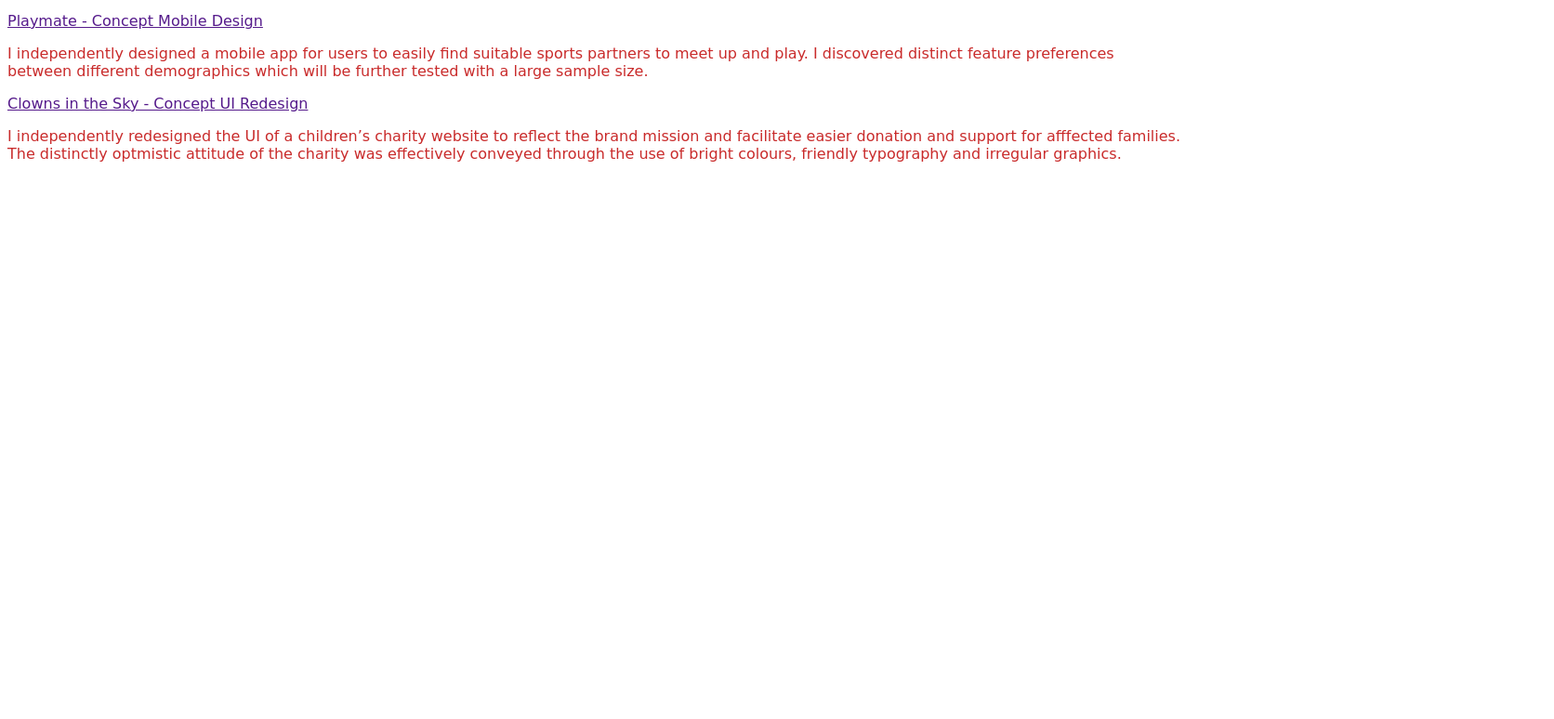
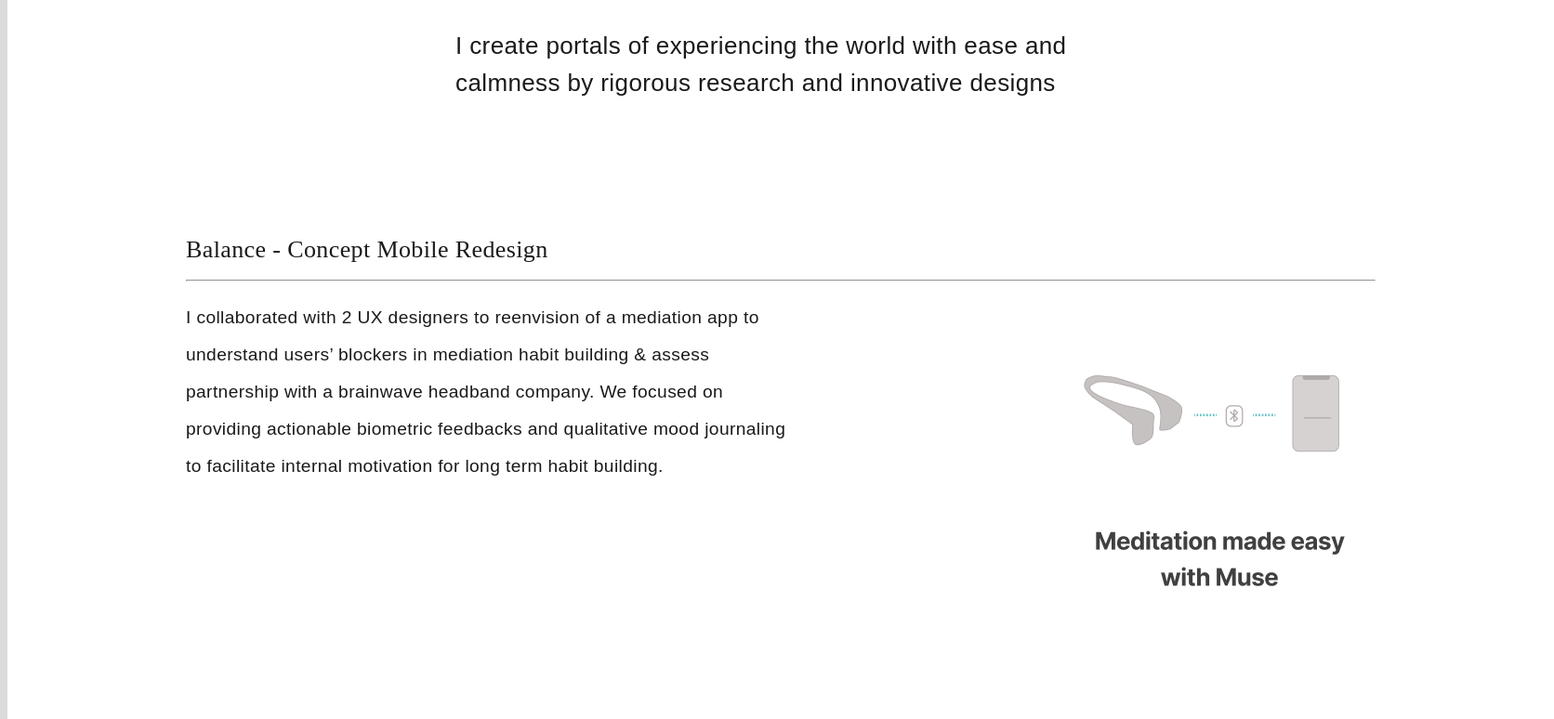
Before and after one commit to Livia14li/Portfolio, a plain HTML site: page index.html in a window 1280 px wide. Shown: the part 327-1101 px from the top of the page at 93% size, 1672 px wide, since content can reach past the window. Before the commit the page ends 800 px from the top, so only its background shows below. Drawn offline with Linux system fonts and the light colour scheme.

Commit message:
Style Added

```diff
--- /dev/null
+++ b/Styles/balance.css
@@ -0,0 +1,64 @@
+
+body{
+    background-color:rgb(219, 219, 219);
+    color: rgb(26, 26, 26);
+    font-family: 'Bodoni Moda', serif;
+    font-size: 1.2rem;
+    line-height: 2.5rem;
+    letter-spacing: 0.02em;
+
+}
+
+.wrapper{
+    width: 1280px;
+    margin: auto;
+    background-color: white;
+    padding-left: 12rem;
+    padding-top: 4rem;
+    padding-right: 12rem;
+    padding-bottom:12rem;
+}
+img{
+    width: 800px;
+    margin: auto;
+    display: block;
+    padding: 40px;
+}
+
+
+.heroannotation{
+ text-align: center;
+ font-style: italic;
+ font-size: 1.5rem;
+}
+
+h1{
+text-align: center;
+font-weight: 100;
+font-size:2.5rem;
+padding: 80px;
+padding-bottom: 0px;
+}
+
+h2{
+    text-align: center;
+    font-weight: 100;
+    padding: 40px;
+    padding-top: 80px;
+    }
+
+.onboarding{
+width: 480px;
+}
+
+p{
+font-family: 'Libre Franklin', sans-serif;
+font-weight: 300;
+}
+
+body a {
+text-decoration: none;
+color: rgb(26, 26, 26);
+padding: 20px;
+padding-left: 0;
+}
--- a/Styles/main.css
+++ b/Styles/main.css
@@ -1,5 +1,87 @@
 body{
+    background-color:rgb(219, 219, 219);
+    color: rgb(26, 26, 26);
+    font-family: 'Bodoni Moda', serif;
+    font-size: 1.2rem;
+    line-height: 2.5rem;
+    letter-spacing: 0.02em;
+}
+
+.wrapper{
+    width: 1280px;
+    margin: auto;
     background-color: white;
-    color: rgb(201, 43, 43);
-    font-family: 'Forum', cursive;
+    padding-left: 12rem;
+    padding-top: 4rem;
+    padding-right: 12rem;
+    padding-bottom: 12rem;
 }
+
+h1{
+text-align: center;
+font-size: 3rem;
+padding: 120px;
+padding-bottom: 20px;
+
+}
+h1 span:last-of-type{
+    font-style: italic;
+    font-weight: 100;
+}
+
+h1 span:first-of-type{
+    font-weight: 100;
+}
+.bio{
+width: 700px;
+margin: auto;
+font-size: 1.625rem;
+padding-bottom: 140px;
+
+}
+body a {
+    text-decoration: none;
+    color: rgb(26, 26, 26);
+    padding: 20px;
+    padding-left: 0;
+    font-weight: 100;
+}
+
+.casestudies a{
+ font-size: 1.625rem;
+}
+
+p{
+display: flex;
+}
+
+.balancecard span:first-of-type{
+padding-right: 300px;
+}
+
+.housecard span:first-of-type{
+    padding-right: 300px;
+    }
+
+.clowncard span:first-of-type{
+padding-right: 300px;
+}
+
+p{
+    font-family: 'Libre Franklin', sans-serif;
+    font-weight: 300;
+    }
+
+img{
+padding-bottom: 80px;
+}
+
+hr {
+    display: block;
+    margin-end: auto;
+    margin-start: auto;
+    border: 1px inset;
+    overflow: hidden;
+    margin-before: 0.5em;
+    margin-after: 0.5em;
+}
--- a/index.html
+++ b/index.html
@@ -8,20 +8,24 @@
     <title>Livia Li</title>
 </head>
 <body>
+    <div class="wrapper">
     <a href="">Projects</a>
     <a href="">CV</a>
     <a href="">About</a>
     <a href="">Contact</a>
     <h1><span>Hello! I am</span> <span>Livia Li</span></h1>
-    <p>I make visible and tangible ways of experiencing the world with ease and calmness by rigorous research and innovative designs </p>
+    <p class="bio">I create portals of experiencing the world with ease and calmness by rigorous research and innovative designs </p>
+    <div class="casestudies">
     <a href="./balance.html">Balance - Concept Mobile Redesign</a>
-    <p>I collaborated with 2 UX designers to reenvision of a mediation app to understand users’ blockers in mediation habit building & assess partnership with a brainwave headband company. We focused on providing actionable biometric feedbacks and qualitative mood journaling to facilitate internal motivation for long term habit building.</p>
+    <hr>
+    <p class="balancecard"> <span>I collaborated with 2 UX designers to reenvision of a mediation app to understand users’ blockers in mediation habit building & assess partnership with a brainwave headband company. We focused on providing actionable biometric feedbacks and qualitative mood journaling to facilitate internal motivation for long term habit building.</span><span>    <img src="img/balance.jpg" alt=""></span></p>
     <a href="">House of Books - Concept Ecommerce Redesign</a>
-    <p>I independently redesigned a local independent bookshop’s desktop site to allow e-commerce functions. I carefully designed the navigation, page layout, features, typography and colour scheme to provide assurance, exciting and aesthetic experiences and a human touch.</p>
-    <a href="">Playmate - Concept Mobile Design</a>
-    <p>I independently designed a mobile app for users to easily find suitable sports partners to meet up and play. I discovered distinct feature preferences between different demographics which will be further tested with a large sample size.</p>
+    <hr>
+    <p class="housecard"> <span>I independently redesigned a local independent bookshop’s desktop site to allow e-commerce functions. I carefully designed the navigation, page layout, features, typography and colour scheme to provide assurance, exciting and aesthetic experiences and a human touch.</span><span><img src="img/book.jpg" alt=""></span></p>
     <a href="">Clowns in the Sky - Concept UI Redesign</a>
-    <p>I independently redesigned the UI of a children’s charity website to reflect the brand mission and facilitate easier donation and support for afffected families. The distinctly optmistic attitude of the charity was effectively conveyed through the use of bright colours, friendly typography and irregular graphics.</p>
-
+    <hr>
+    <p class="clowncard"><span> independently redesigned the UI of a children’s charity website to reflect the brand mission and facilitate easier donation and support for afffected families. The distinctly optmistic attitude of the charity was effectively conveyed through the use of bright colours, friendly typography and irregular graphics.</span><span><img src="img/clown.jpg" alt=""></span></p>
+</div>
+</div>
 </body>
 </html>
```
Also changed, not shown: balance.html (+10 -3 lines), img/Balancebig.jpg (added), img/balance.jpg (added), img/book.jpg (added), img/clown.jpg (added), img/crazy8.jpg (added), img/currentfeature.jpg (added), img/moodjournal.jpg (added), img/onboarding.jpg (added), 2 other files.
